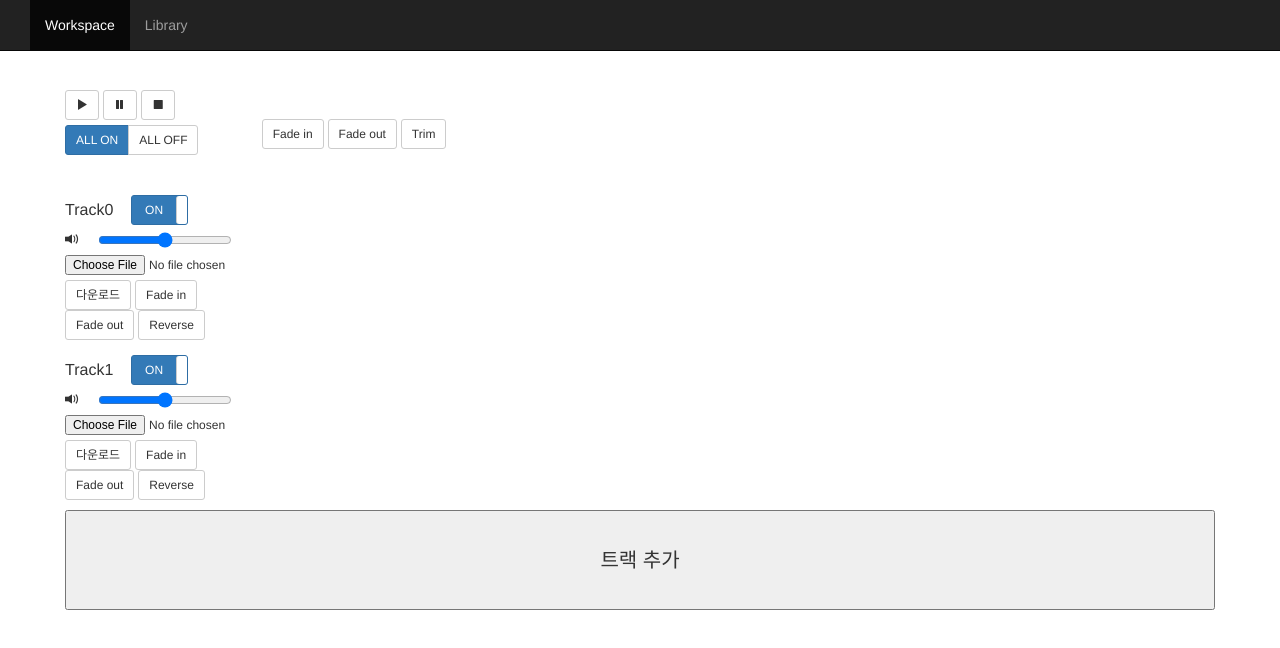
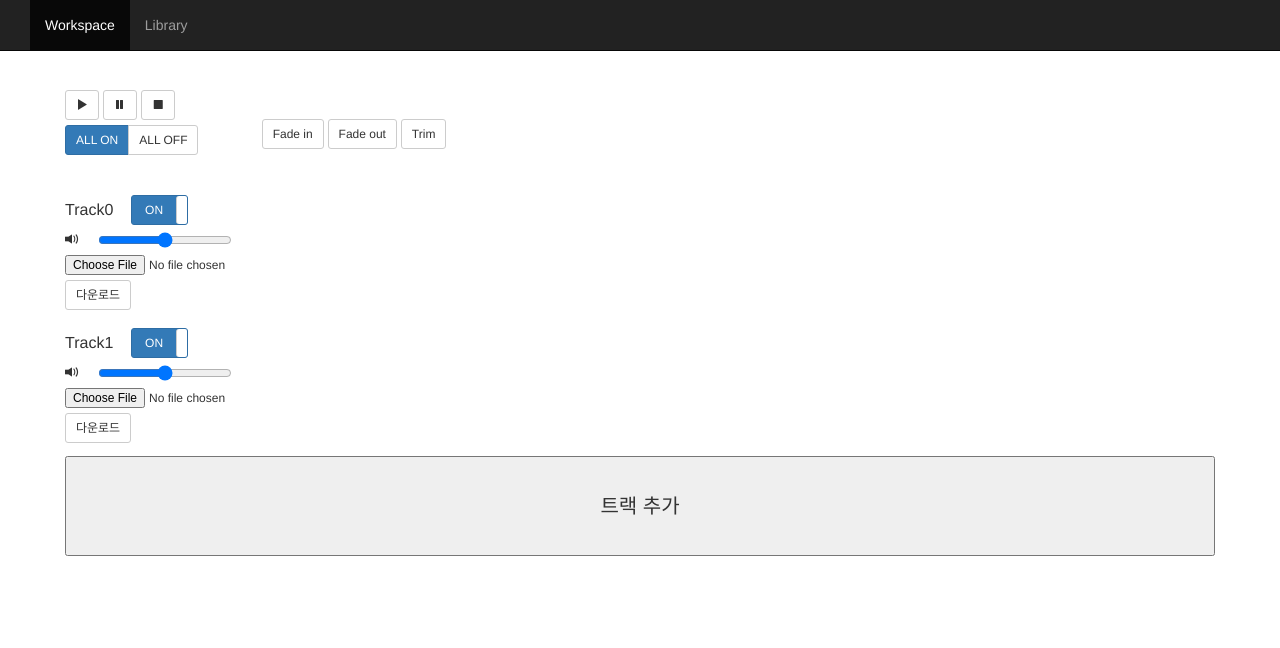
Before and after one commit to KAIST-CS409/WebAudioEditor, a website built with webpack: page views/index.html in a window 1280 px wide. Built offline with nearby package versions, Linux system fonts and the light colour scheme; no server answers.

Commit message:
Removed Useless buttons

```diff
--- a/views/index.html
+++ b/views/index.html
@@ -108,9 +108,6 @@
                         <div class="row">
                             <div class="col-md-12">
                                 <button id="download0" class="btn btn-sm btn-default"> 다운로드 </button>
-                                <button id="fadein0" class="btn btn-sm btn-default">Fade in</button>
-                                <button id="fadeout0" class="btn btn-sm btn-default">Fade out</button>
-                                <button id="reverse0" class="btn btn-sm btn-default">Reverse</button>
                             </div>
                         </div>
                     </div>
@@ -146,9 +143,6 @@
                         <div class="row">
                             <div class="col-md-12">
                                 <button id="download1" class="btn btn-sm btn-default"> 다운로드 </button>
-                                <button id="fadein1" class="btn btn-sm btn-default">Fade in</button>
-                                <button id="fadeout1" class="btn btn-sm btn-default">Fade out</button>
-                                <button id="reverse1" class="btn btn-sm btn-default">Reverse</button>
                             </div>
                         </div>
                     </div>
```
